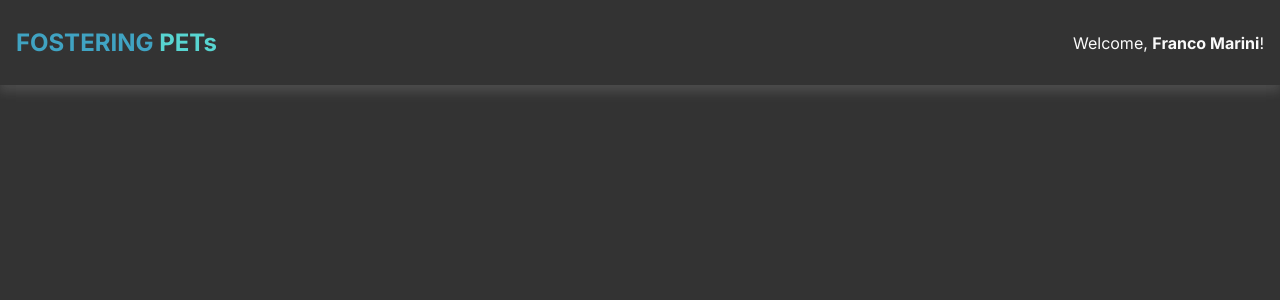
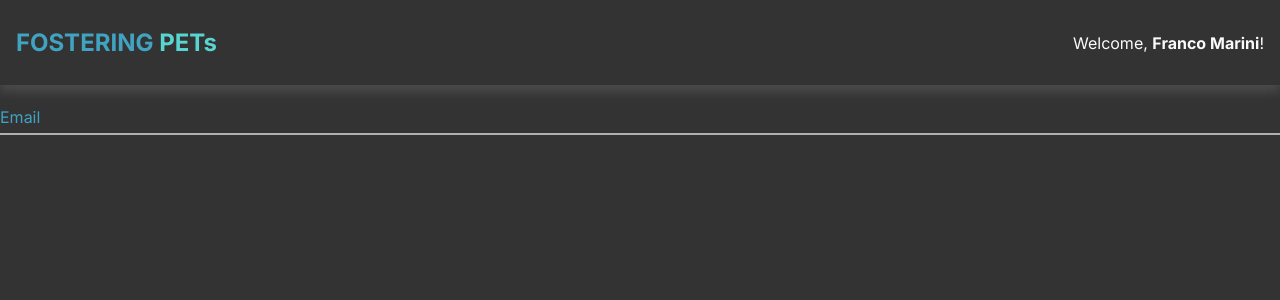
Before and after one commit to franco-marini/next-components, a Next.js app: page / in a window 1280 px wide. Shown: the top 300 px of the page. Built offline with nearby package versions, Linux system fonts and the light colour scheme.

Commit message:
Textfield component

```diff
--- a/src/app/main.css
+++ b/src/app/main.css
@@ -32,7 +32,8 @@ h4 {
 
 p,
 li,
-span {
+span,
+input {
   /* 16px */
   font-size: 1.6rem;
 }
--- a/src/app/page.tsx
+++ b/src/app/page.tsx
@@ -1,3 +1,4 @@
+import { TextField } from '@/components/client/ui/inputs/text-field'
 import Header from '@/components/server/header'
 
 import * as S from './styles'
@@ -11,6 +12,8 @@ export default function Home() {
           lastName: 'Marini',
         }}
       />
+
+      <TextField label="Email" name="email" />
     </S.Main>
   )
 }
--- a/src/components/client/ui/buttons/button/index.tsx
+++ b/src/components/client/ui/buttons/base/index.tsx
@@ -1,6 +1,6 @@
 'use client'
 
-import React, { useRef } from 'react'
+import React from 'react'
 import { useButton } from 'react-aria'
 
 import * as S from './styles'
@@ -13,7 +13,7 @@ export const Button = ({
   label,
   ...props
 }: ButtonProps) => {
-  const ref = useRef<HTMLButtonElement>(null)
+  const ref = React.useRef<HTMLButtonElement>(null)
   const { buttonProps } = useButton(props, ref)
 
   return (
--- a/src/components/client/ui/buttons/button/styles.ts
+++ b/src/components/client/ui/buttons/base/styles.ts
@@ -9,13 +9,12 @@ export const variants = {
   `,
 
   contained: css<StyledButtonProps>`
-    color: ${(props) => props.theme.colors.font};
+    color: ${(props) => props.theme.colors.white};
     background-color: ${(props) => props.theme.colors[props.color]};
   `,
 
   text: css<StyledButtonProps>`
     color: ${(props) => props.theme.colors[props.color]};
-    border-color: transparent;
   `,
 }
 
@@ -23,7 +22,7 @@ export const Button = styled.button<StyledButtonProps>`
   border-radius: 8px;
   padding: 8px 10px;
   background-color: transparent;
-  border: 2px solid;
+  border: 2px solid transparent;
   font-size: ${(props) => props.theme.typography.size.body};
 
   :hover {
--- /dev/null
+++ b/src/components/client/ui/inputs/text-field/index.tsx
@@ -0,0 +1,37 @@
+'use client'
+
+import { ChangeEvent, useRef, useState } from 'react'
+import { useTextField } from 'react-aria'
+
+import { ErrorMessage, Subtext } from '../../texts'
+import * as S from './styles'
+import { TextFieldProps } from './types'
+
+/** This is the primary component of the UI library */
+export function TextField(props: TextFieldProps) {
+  const { variant = 'standard', label, placeholder } = props
+  const ref = useRef(null)
+  const { labelProps, inputProps, descriptionProps, errorMessageProps } = useTextField(props, ref)
+  const [isActive, setIsActive] = useState(false)
+
+  console.log('inputProps', inputProps)
+  console.log('labelProps', labelProps)
+  const handleOnChange = (e: ChangeEvent<HTMLInputElement>) => {
+    e.stopPropagation()
+    inputProps.onChange?.(e)
+    setIsActive(e.target.value !== '')
+  }
+
+  return (
+    <S.Container variant={variant}>
+      <S.Input {...inputProps} ref={ref} variant={variant} onChange={handleOnChange} />
+      <S.InputLabel {...labelProps} active={isActive} color="primary">
+        {label || placeholder}
+      </S.InputLabel>
+      {props.description && <Subtext {...descriptionProps}>{props.description}</Subtext>}
+      {props.errorMessage && (
+        <ErrorMessage {...errorMessageProps}>{props.errorMessage}</ErrorMessage>
+      )}
+    </S.Container>
+  )
+}
--- /dev/null
+++ b/src/components/client/ui/inputs/text-field/styles.ts
@@ -0,0 +1,59 @@
+import styled, { css } from 'styled-components'
+
+import { Label } from '../../texts'
+import { StyledTextFieldProps } from './types'
+
+export const variants = {
+  standard: {
+    container: css<StyledTextFieldProps>``,
+    input: css<StyledTextFieldProps>``,
+  },
+  outlined: {
+    container: css<StyledTextFieldProps>``,
+    input: css<StyledTextFieldProps>``,
+  },
+}
+
+export const Container = styled.div<StyledTextFieldProps>`
+  position: relative;
+  display: flex;
+  flex-direction: column;
+  margin-top: 14px;
+  ${(props) => variants[props.variant].container};
+`
+
+export const Input = styled.input<StyledTextFieldProps>`
+  background-color: transparent;
+  padding: 8px 0px;
+  border: 0;
+  border-bottom: 2px solid ${(props) => props.theme.colors.subtext};
+  outline: none;
+  color: ${(props) => props.theme.colors.font};
+
+  &::placeholder {
+    color: transparent;
+  }
+
+  &:focus {
+    border-bottom: 2px solid ${(props) => props.theme.colors.primary};
+  }
+
+  ${(props) => variants[props.variant].input}
+`
+
+export const InputLabel = styled(Label)<{ active: boolean }>`
+  position: absolute;
+  left: 0;
+  align-items: center;
+  cursor: text;
+  transition: 0.3s ease-in-out;
+  top: ${(props) => (props.active ? '-10px' : '0')};
+  padding: ${(props) => (props.active ? '0' : '8px 0px')};
+  font-size: ${(props) => (props.active ? '1.2rem' : '1.6rem')};
+
+  ${Input}:focus ~ & {
+    top: -10px;
+    padding: 0;
+    font-size: 1.2rem;
+  }
+`
--- /dev/null
+++ b/src/components/client/ui/inputs/text-field/types.ts
@@ -0,0 +1,13 @@
+import { AriaTextFieldProps } from 'react-aria'
+
+import { variants } from './styles'
+
+export type VariantType = keyof typeof variants
+
+export interface StyledTextFieldProps {
+  variant: VariantType
+}
+
+export interface TextFieldProps extends AriaTextFieldProps, Partial<StyledTextFieldProps> {
+  label: string
+}
--- /dev/null
+++ b/src/components/client/ui/texts/index.ts
@@ -0,0 +1,20 @@
+import styled from 'styled-components'
+
+import { StyledTextColor } from './types'
+
+export const Label = styled.label<StyledTextColor>`
+  font-size: 1.4rem;
+  color: ${(props) => props.theme.colors[props.color]};
+`
+
+export const Subtext = styled.span`
+  font-size: 1.2rem;
+  margin-top: 4px;
+  color: ${(props) => props.theme.colors.subtext};
+`
+
+export const ErrorMessage = styled.span`
+  font-size: 1.4rem;
+  margin-top: 4px;
+  color: ${(props) => props.theme.colors.error};
+`
--- /dev/null
+++ b/src/components/client/ui/texts/types.ts
@@ -0,0 +1,7 @@
+import { DefaultTheme } from 'styled-components'
+
+type Color = keyof DefaultTheme['colors']
+
+export interface StyledTextColor {
+  color: Color
+}
--- a/src/constants/theme.ts
+++ b/src/constants/theme.ts
@@ -35,12 +35,18 @@ export const lightTheme: DefaultTheme = {
     background: '#FAFAFA',
     font: '#1F1F1F',
     shadow: '#0F0F0F3A',
+    subtext: '#B0B0B0',
+    black: '#1F1F1F',
+    white: '#FAFAFA',
+    error: '#D32F2F',
+    success: '#2E7D32',
   },
 }
 
 export const darkTheme: DefaultTheme = {
   ...lightTheme,
   colors: {
+    ...lightTheme.colors,
     primary: '#40A3C2',
     secondary: '#58D5D1',
     background: '#333333',
@@ -84,10 +90,17 @@ export const GlobalStyles = createGlobalStyle`
     font-size: 1.6rem;
   }
 
+  input {
+    /* 18px */
+    font-size: 1.8rem;
+  }
+
   p,
   li,
-  span {
+  span,
+  label, div {
     /* 16px */
     font-size: 1.6rem;
   }
+
 `
--- a/src/types/styled.d.ts
+++ b/src/types/styled.d.ts
@@ -30,6 +30,11 @@ declare module 'styled-components' {
       background: ColorScheme
       font: ColorScheme
       shadow: ColorScheme
+      subtext: ColorScheme
+      white: ColorScheme
+      black: ColorScheme
+      error: ColorScheme
+      success: ColorScheme
     }
   }
 }
```
Also changed, not shown: src/components/client/ui/buttons/base/types.ts (renamed from src/components/client/ui/buttons/button/types.ts), 2 other files (tests, documents, lock files or other folders).
